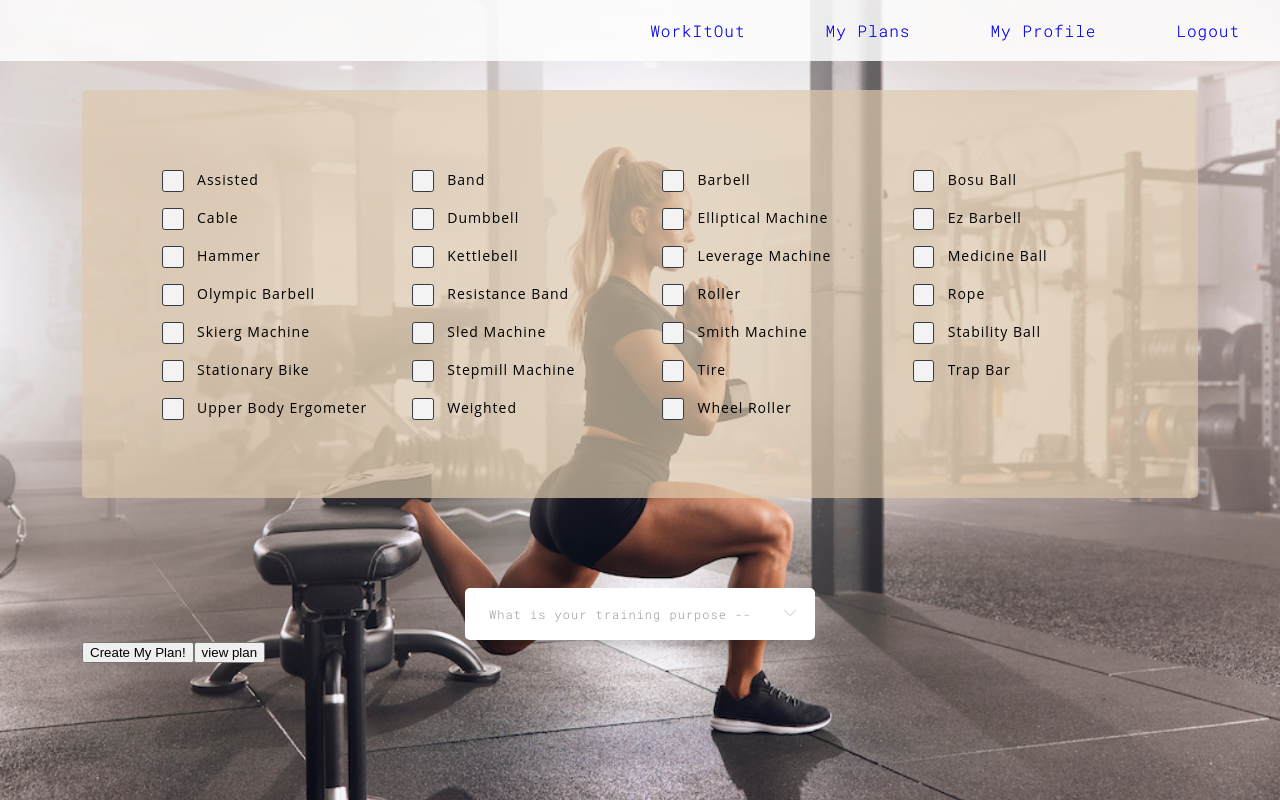
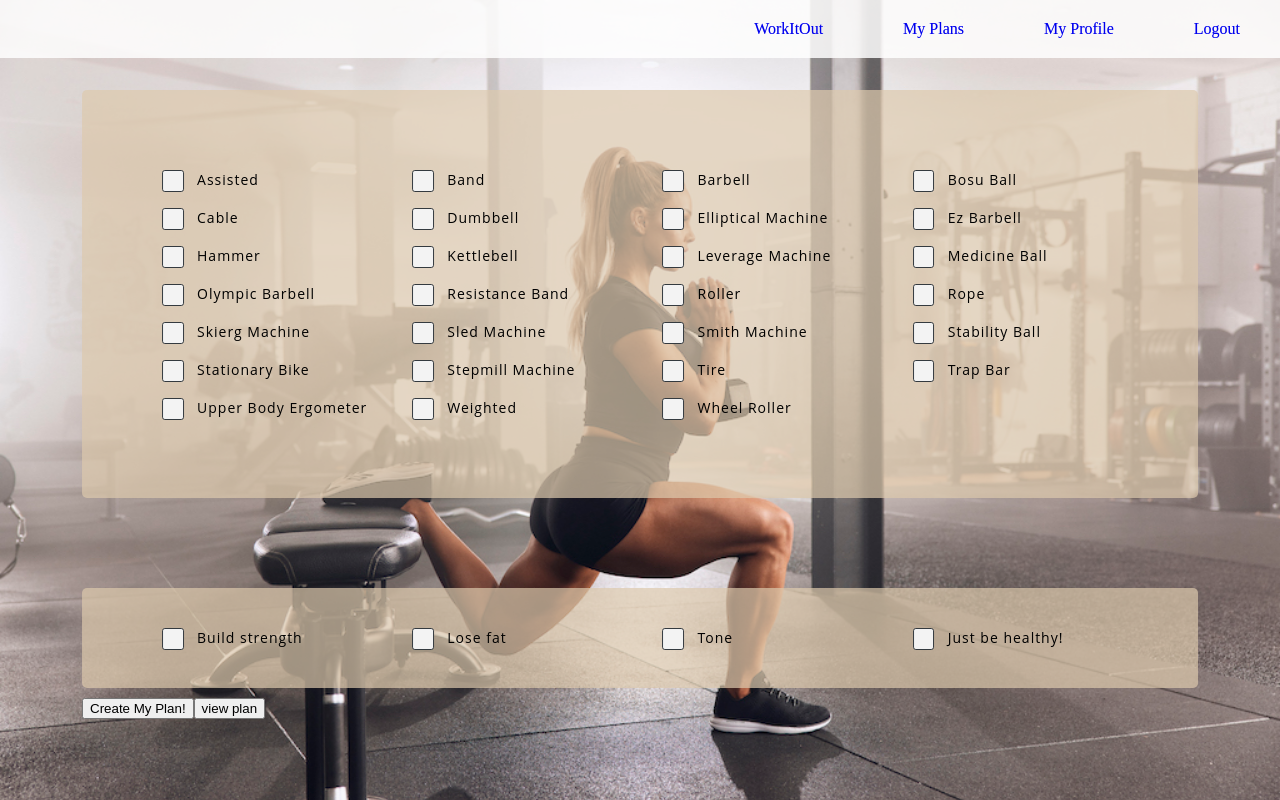
Before and after one commit to Mikoolio41/final_project, a React (Create React App) app in the folder client/: page /profile in a window 1280 px wide. Built offline with nearby package versions, Linux system fonts and the light colour scheme.

Commit message:
tr purpose

```diff
--- a/client/src/components/Equipment.css
+++ b/client/src/components/Equipment.css
@@ -1,7 +1,7 @@
-/* body {
-  width: 100%;
-  height: 100%;
-} */
+@import "https://fonts.googleapis.com/css?family=Roboto:100,300";
+@import "https://cdnjs.cloudflare.com/ajax/libs/simple-line-icons/2.3.2/css/simple-line-icons.min.css";
+@import "https://cdnjs.cloudflare.com/ajax/libs/animate.css/3.5.2/animate.min.css";
+@import "https://fonts.googleapis.com/css?family=Roboto+Mono:300,700";
 
 .checkboxContainer {
   padding: 80px 80px;
@@ -12,19 +12,40 @@
   column-gap: 45px;
   row-gap: 18px;
   color: black;
-  margin: 0 auto;
+  margin: 90px auto;
   border-radius: 5px;
   position: relative;
   left: 50%;
   transform: translateX(-50%);
-  margin: 90px auto;
   justify-content: flex-start;
+  font-family: "Roboto Mono";
+  letter-spacing: 1px;
 }
 
-.checkbox-rect input[type="checkbox"] {
+.targetContainer {
+  padding: 40px 80px;
+  background-color: rgba(221, 201, 173, 0.7);
+  display: grid;
+  grid-template-columns: repeat(4, 1fr);
+  column-gap: 45px;
+  row-gap: 18px;
+  color: black;
+  margin: 10px auto;
+  border-radius: 5px;
+  position: relative;
+  left: 50%;
+  transform: translateX(-50%);
+  justify-content: flex-start;
+  font-family: "Roboto Mono";
+  letter-spacing: 1px;
+}
+
+.checkbox-rect input[type="checkbox"],
+.checkbox-rectTr input[type="checkbox"] {
   display: none;
 }
-.checkbox-rect input[type="checkbox"] + label {
+.checkbox-rect input[type="checkbox"] + label,
+.checkbox-rectTr input[type="checkbox"] + label {
   display: block;
   position: relative;
   padding-left: 35px;
@@ -32,17 +53,21 @@
   font: 14px/20px "Open Sans", Arial, sans-serif;
   cursor: pointer;
 }
-.checkbox-rect input[type="checkbox"]:hover + label:hover {
+.checkbox-rect input[type="checkbox"]:hover + label:hover,
+.checkbox-rectTr input[type="checkbox"]:hover + label:hover {
   color: rgb(23, 86, 228);
 }
-.checkbox-rect input[type="checkbox"]:hover + label:before {
+.checkbox-rect input[type="checkbox"]:hover + label:before,
+.checkbox-rectTr input[type="checkbox"]:hover + label:before {
   background: #50565a;
   box-shadow: inset 0px 0px 0px 2px #f7f2f2;
 }
-.checkbox-rect input[type="checkbox"] + label:last-child {
+.checkbox-rect input[type="checkbox"] + label:last-child,
+.checkbox-rectTr input[type="checkbox"] + label:last-child {
   margin-bottom: 0;
 }
-.checkbox-rect input[type="checkbox"] + label:before {
+.checkbox-rect input[type="checkbox"] + label:before,
+.checkbox-rectTr input[type="checkbox"] + label:before {
   content: "";
   display: block;
   width: 1.4em;
@@ -56,7 +81,8 @@
   transition: all 0.2s, background 0.2s ease-in-out;
   background: #f3f3f3;
 }
-.checkbox-rect input[type="checkbox"]:checked + label:before {
+.checkbox-rect input[type="checkbox"]:checked + label:before,
+.checkbox-rectTr input[type="checkbox"]:checked + label:before {
   width: 1.3em;
   height: 1.3em;
   border-radius: 0.2em;
--- a/client/src/components/TrainingPurpose.js
+++ b/client/src/components/TrainingPurpose.js
@@ -1,51 +1,30 @@
 import React from "react";
-import "./TrainingPurpose.css";
+import "./Equipment.css";
+
+const trainingTarget = [
+  { name: "build_strength", label: "Build strength", target_id: 1 },
+  { name: "lose_fat", label: "Lose fat", target_id: 2 },
+  { name: "tone", label: "Tone", target_id: 3 },
+  { name: "healthy", label: "Just be healthy!", target_id: 4 },
+];
 
 function TrainingPurpose(props) {
   return (
-    <div>
-      <div className="select animated zoomIn purposeContainer">
-        <input type="radio" name="option" />
-        <i className="toggle icon icon-arrow-down"></i>
-        <i className="toggle icon icon-arrow-up"></i>
-        <span className="placeholderTr">What is your training purpose --</span>
-        <label className="option">
-          <input
-            onChange={props.handleChange}
-            type="radio"
-            name="option"
-            value="1"
-          />
-          <span className="title animated fadeIn">Build Strength</span>
-        </label>
-        <label className="option">
-          <input
-            onChange={props.handleChange}
-            type="radio"
-            name="option"
-            value="2"
-          />
-          <span className="title animated fadeIn">Lose Fat</span>
-        </label>
-        <label className="option">
-          <input
-            onChange={props.handleChange}
-            type="radio"
-            name="option"
-            value="3"
-          />
-          <span className="title animated fadeIn">Toning</span>
-        </label>
-        <label className="option">
-          <input
-            onChange={props.handleChange}
-            type="radio"
-            name="option"
-            value="4"
-          />
-          <span className="title animated fadeIn">Just be healthy!</span>
-        </label>
-      </div>
+    <div className="targetContainer">
+      {trainingTarget.map((item, index) => {
+        return (
+          <div key={index} className="checkbox-rectTr">
+            <input
+              onChange={props.handleChange}
+              type="checkbox"
+              id={`checkbox-rectTr${index}`}
+              name={item.name}
+              value={item.target_id}
+            />
+            <label htmlFor={`checkbox-rectTr${index}`}>{item.label}</label>
+          </div>
+        );
+      })}
     </div>
   );
 }
```
